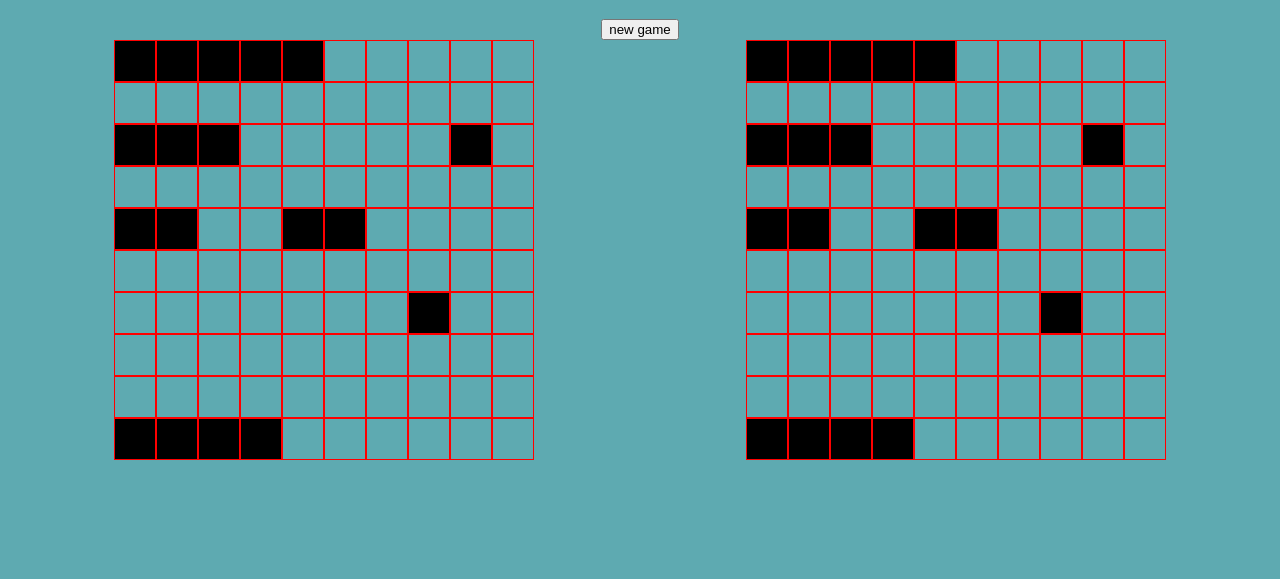
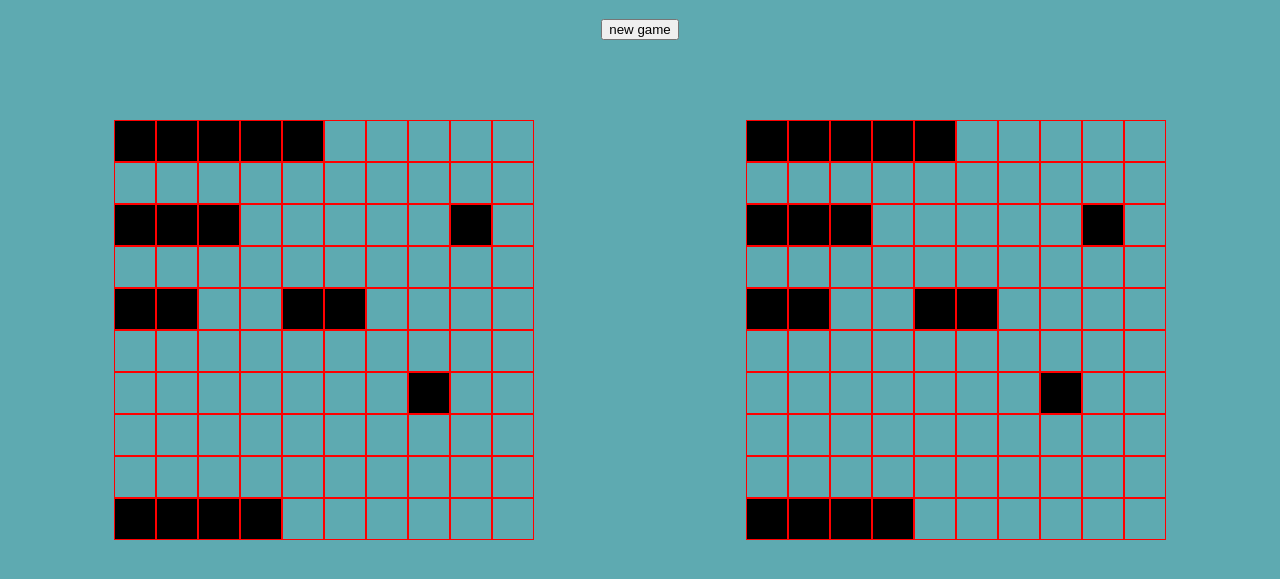
Before and after one commit to prosperitty/Battleship, a website built with webpack: page src/index.html in a window 1280 px wide. Both pictures are taken after a click on the button "start game". Shown: the part 61-640 px from the top of the page. Built offline with nearby package versions, Linux system fonts and the light colour scheme.

Commit message:
styled the gameboards container

```diff
--- a/src/style.scss
+++ b/src/style.scss
@@ -7,17 +7,21 @@ header {
 }
 
 .gameboards-container {
+  margin-top: 50px;
   display: flex;
   justify-content: space-around;
+  flex-wrap: wrap;
+
+  opacity: 0;
+  transition: 0.2s ease-in-out;
 }
 
 .button-reset {
   display: none;
 }
 
-.gameboards-container {
-  opacity: 0;
-  transition: 0.2s ease-in-out;
+.gameboard-container {
+  padding: 30px;
 }
 
 .gameboard-grid {
```
